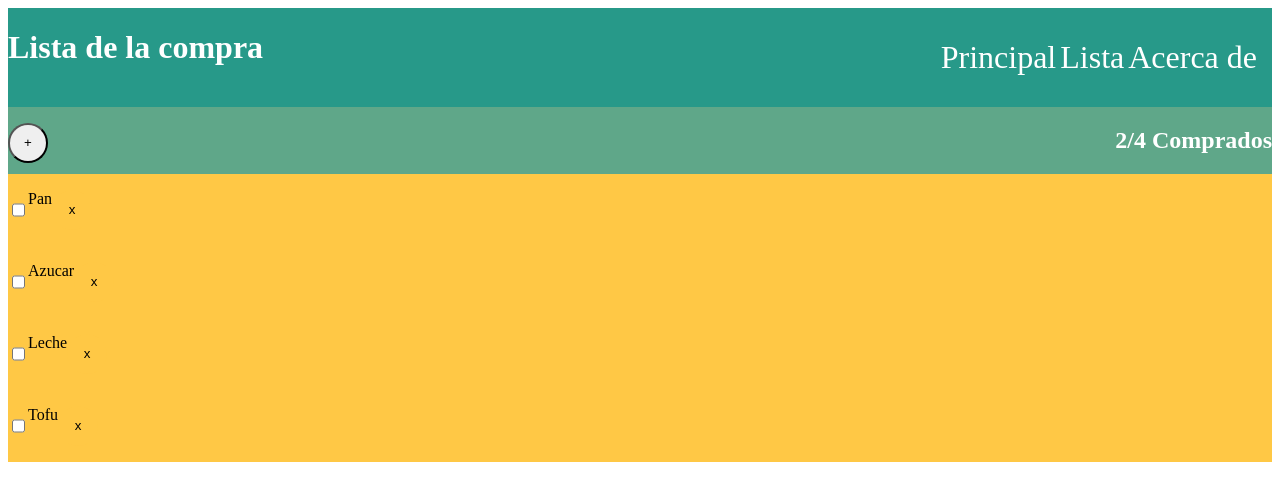
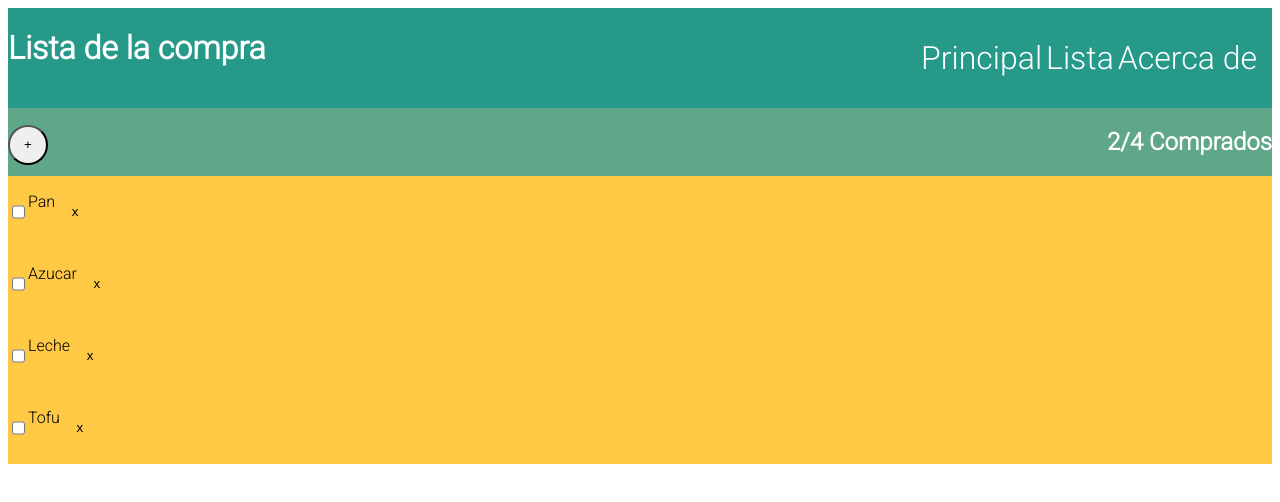
Before and after one commit to perezgallartalejandro/alejandro-challenge3-semana1, a plain HTML site: page index.html in a window 1280 px wide. Drawn offline with Linux system fonts and the light colour scheme.

Commit message:
add-fonts

```diff
--- a/style.css
+++ b/style.css
@@ -1,3 +1,10 @@
+@import url('https://fonts.googleapis.com/css2?family=Roboto:wght@300&display=swap');
+@import url('https://fonts.googleapis.com/css2?family=Montserrat:wght@300&family=Roboto:wght@300&display=swap');
+
+body {
+  font-family: 'Roboto', 'Montserrat', sans-serif;
+}
+
 header{
   color: white;
   background-color: rgb(39, 153, 137);
```
